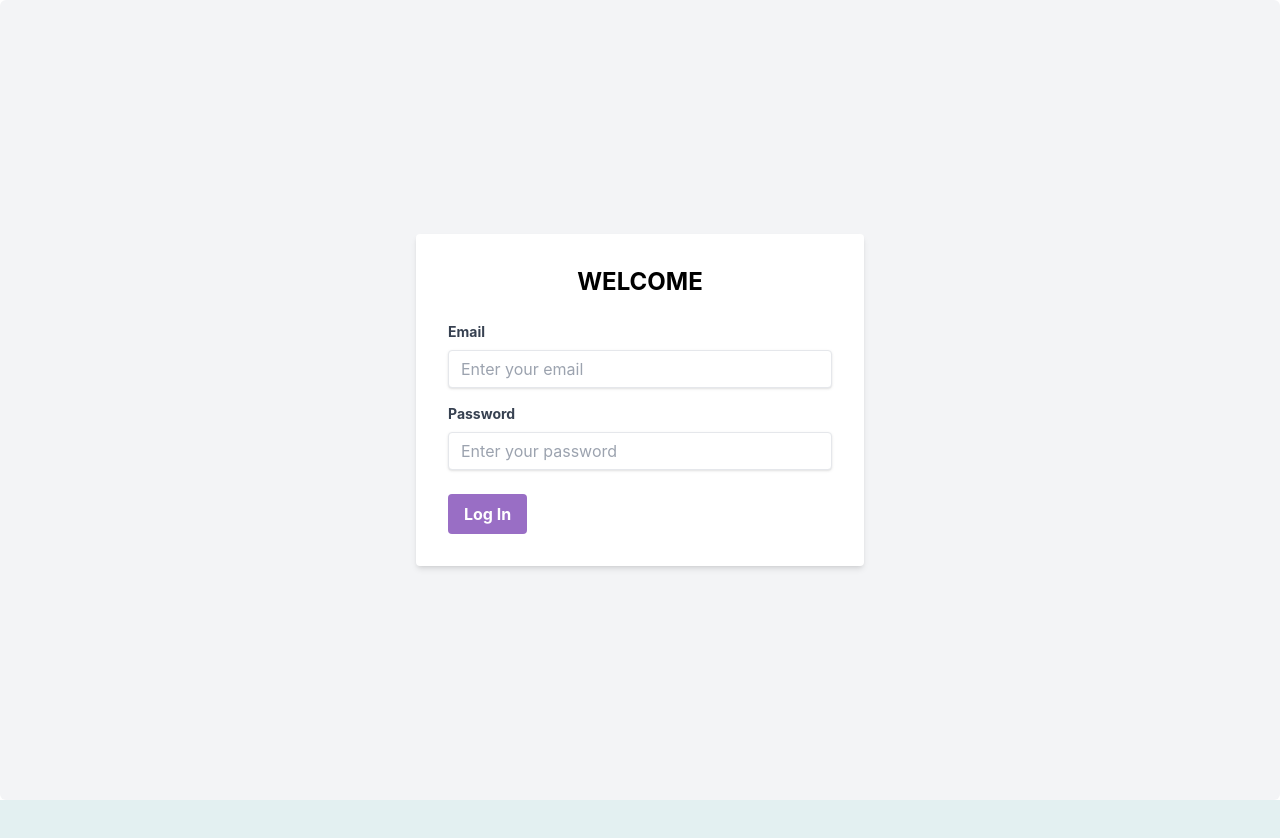
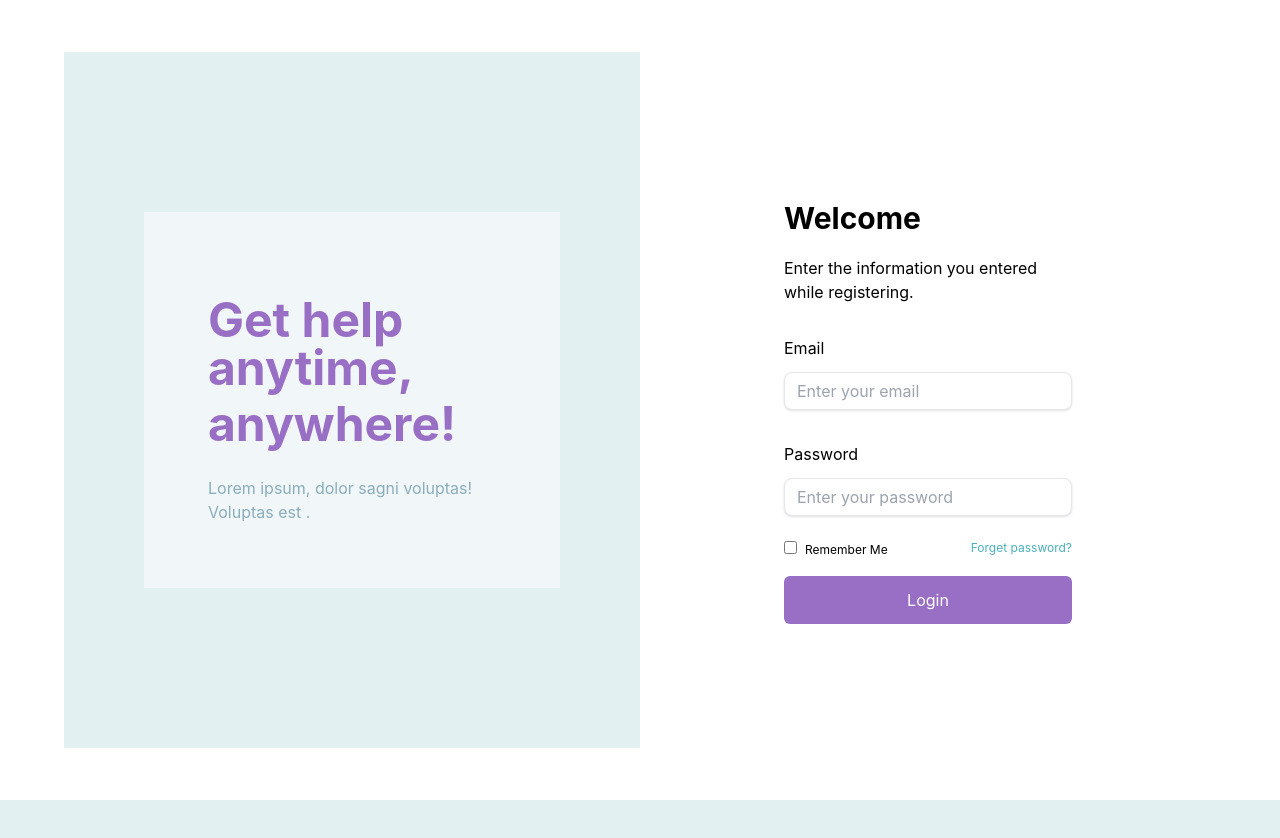
Before and after one commit to Meriemchm/chm_psychology_react_website, a React (Vite) app: page /logIn in a window 1280 px wide. Shown: the top 838 px of the page. Built offline with nearby package versions, Linux system fonts and the light colour scheme; a web font is replaced by a local one.

Commit message:
fix-login-design

```diff
--- a/src/components/Data/Data.jsx
+++ b/src/components/Data/Data.jsx
@@ -401,7 +401,7 @@ export const menuAccountItem = [
     title: "Profile Settings",
     icon: (
       <div style={{ display: "flex", justifyContent: "center" }}>
-        <img src={icon} className="self-center" alt="dashimage" />
+        <img src={icon_3} className="self-center" alt="dashimage" />
       </div>
     ),
     description: "Your personal information.",
@@ -412,7 +412,7 @@ export const menuAccountItem = [
     title: "Notifications",
     icon: (
       <div style={{ display: "flex", justifyContent: "center" }}>
-        <img src={icon_1} className="self-center" alt="dashimage" />
+        <img src={icon} className="self-center" alt="dashimage" />
       </div>
     ),
     description: "When and where we notify you.",
@@ -423,7 +423,7 @@ export const menuAccountItem = [
     title: "Payment Method",
     icon: (
       <div style={{ display: "flex", justifyContent: "center" }}>
-        <img src={icon_2} className="self-center" alt="dashimage" />
+        <img src={icon_1} className="self-center" alt="dashimage" />
       </div>
     ),
     description: "Preferred payment method.",
@@ -434,7 +434,7 @@ export const menuAccountItem = [
     title: "Security",
     icon: (
       <div style={{ display: "flex", justifyContent: "center" }}>
-        <img src={icon_3} className="self-center" alt="dashimage" />
+        <img src={icon_2} className="self-center" alt="dashimage" />
       </div>
     ),
     description: "Authentication settings.",
--- a/src/components/LogIn/LogIn.jsx
+++ b/src/components/LogIn/LogIn.jsx
@@ -26,52 +26,71 @@ function LogIn() {
   };
 
   return (
-    <div className="min-h-screen h-full flex items-center justify-center bg-gray-100 rounded-md">
-      <div className="bg-white p-8 rounded shadow-md w-full max-w-md">
-        <h2 className="text-2xl font-bold mb-6 text-center">WELCOME</h2>
-        <form onSubmit={handleLogin}>
-          <div className="mb-4">
-            <label
-              className="block text-gray-700 text-sm font-bold mb-2"
-              htmlFor="email"
+    <div className="flex justify-center items-center md:h-screen w-full m-auto">
+      <div className="flex flex-row justify-center items-center w-full m-16 md:m-auto lg:m-16">
+        <div className="hidden justify-center items-center md:flex bg-secondvariant md:w-6/12 lg:w-full">
+          <div className="flex flex-col justify-center items-start bg-white/50 mx-20 my-40 p-16">
+            <h1 className="flex flex-col text-5xl font-bold text-primary py-5 w-full">
+              Get help anytime, <span className=" py-2">anywhere!</span>
+            </h1>
+            <p className="text-six">
+              Lorem ipsum, dolor sagni voluptas! Voluptas est .
+            </p>
+          </div>
+        </div>
+        <div className="flex flex-col  w-full justify-center items-center">
+          <div className="flex w-1/2 flex-col my-5 justify-start items-start ">
+            <h3 className="font-bold text-3xl my-5 text-start">Welcome</h3>
+            <p>Enter the information you entered while registering.</p>
+          </div>
+          <form
+            onSubmit={handleLogin}
+            className="flex flex-col w-full md:w-1/2"
           >
-              Email
-            </label>
+            <div className="flex flex-col">
+              <div className="flex flex-col">
+                <label className="capitalize my-3">Email</label>
                 <input
                   type="email"
-              id="email"
-              name="email"
-              className="shadow appearance-none border rounded w-full py-2 px-3 text-gray-700 leading-tight focus:outline-none focus:shadow-outline"
                   placeholder="Enter your email"
+                  value={email}
                   onChange={(e) => setEmail(e.target.value)}
+                  className="shadow appearance-none border rounded-lg w-full py-2 px-3 text-gray-700 leading-tight focus:outline-none focus:shadow-outline"
                 />
               </div>
-          <div className="mb-6">
-            <label
-              className="block text-gray-700 text-sm font-bold mb-2"
-              htmlFor="password"
-            >
-              Password
-            </label>
+              <div className="flex flex-col my-5">
+                <label className="capitalize my-3 ">Password</label>
                 <input
                   type="password"
-              id="password"
-              name="password"
-              className="shadow appearance-none border rounded w-full py-2 px-3 text-gray-700 leading-tight focus:outline-none focus:shadow-outline"
                   placeholder="Enter your password"
+                  value={password}
                   onChange={(e) => setPassword(e.target.value)}
+                  className="shadow appearance-none border rounded-lg w-full py-2 px-3 text-gray-700 leading-tight focus:outline-none focus:shadow-outline"
                 />
               </div>
-          <div className="flex items-center justify-between">
+            </div>
+
+            <div className="flex justify-between">
+              <div>
+                <input type="checkbox" className="" />
+                <label className="capitalize ml-2  text-xs ">Remember me</label>
+              </div>
+              <a
+                href=""
+                className="text-xs mt-1 text-transparent bg-clip-text bg-second"
+              >
+                Forget password?
+              </a>
+            </div>
             <button
               type="submit"
-              className="bg-primary hover:bg-primaryvariant text-white font-bold py-2 px-4 rounded focus:outline-none focus:shadow-outline"
+              className="my-4 bg-primary rounded-md py-3 text-white"
             >
-              Log In
+              Login
             </button>
+            {error && <span className="text-red-500">{error}</span>}
+          </form>
         </div>
-          {error && <span>wrong password or email</span>}
-        </form>
       </div>
     </div>
   );
--- a/src/components/SideBar/NavBarDash/NavBarDash.jsx
+++ b/src/components/SideBar/NavBarDash/NavBarDash.jsx
@@ -45,7 +45,7 @@ const NavBarDash = () => {
           )}
 
           <p className="px-5">
-            Hey there, {userData[0] && <span>{userData[0].username}</span>} !
+            Hey there, {userData[0] && <span className="text-six">{userData[0].username}</span>} !
           </p>
         </div>
       </ul>
```
Lines whose indentation alone changed are shown as unchanged.
